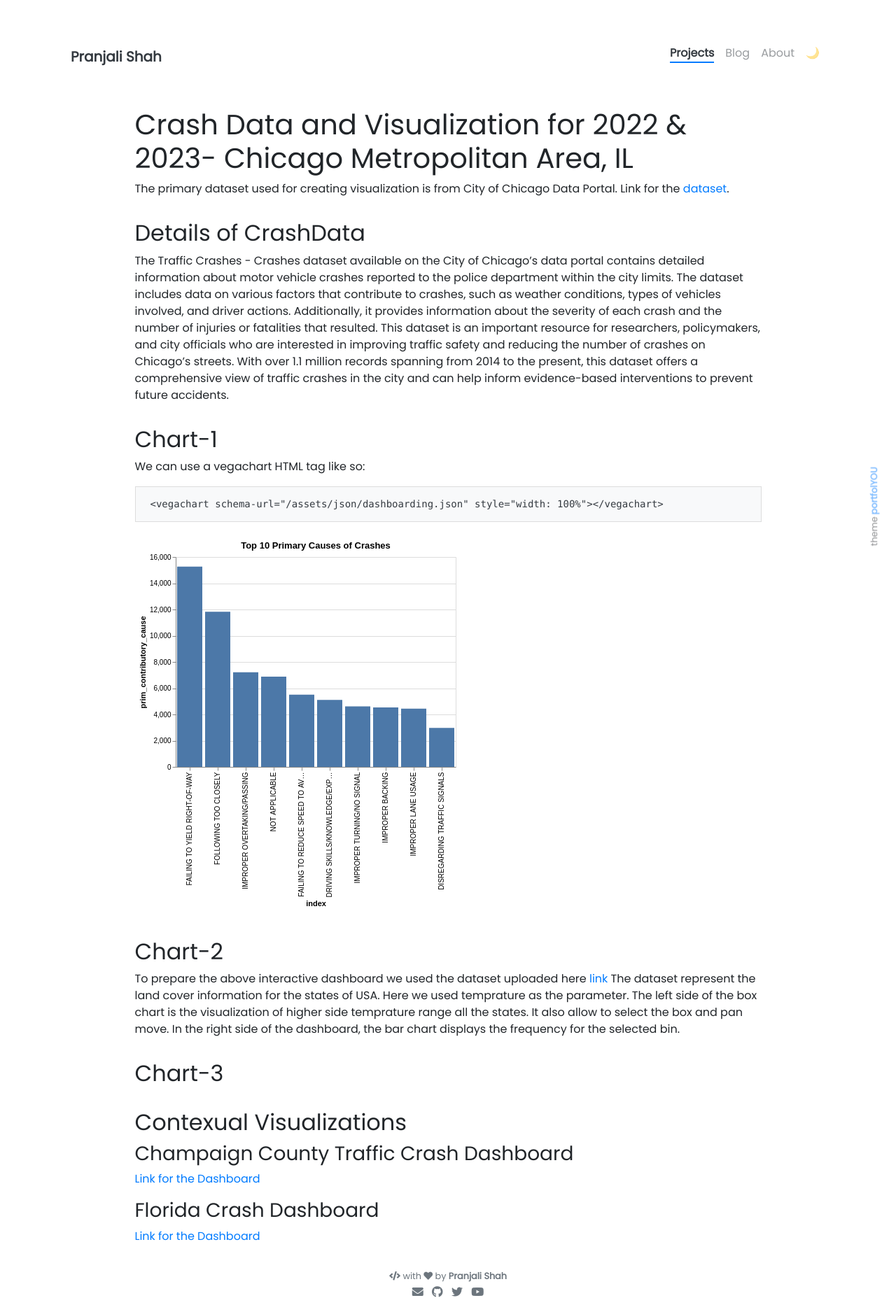
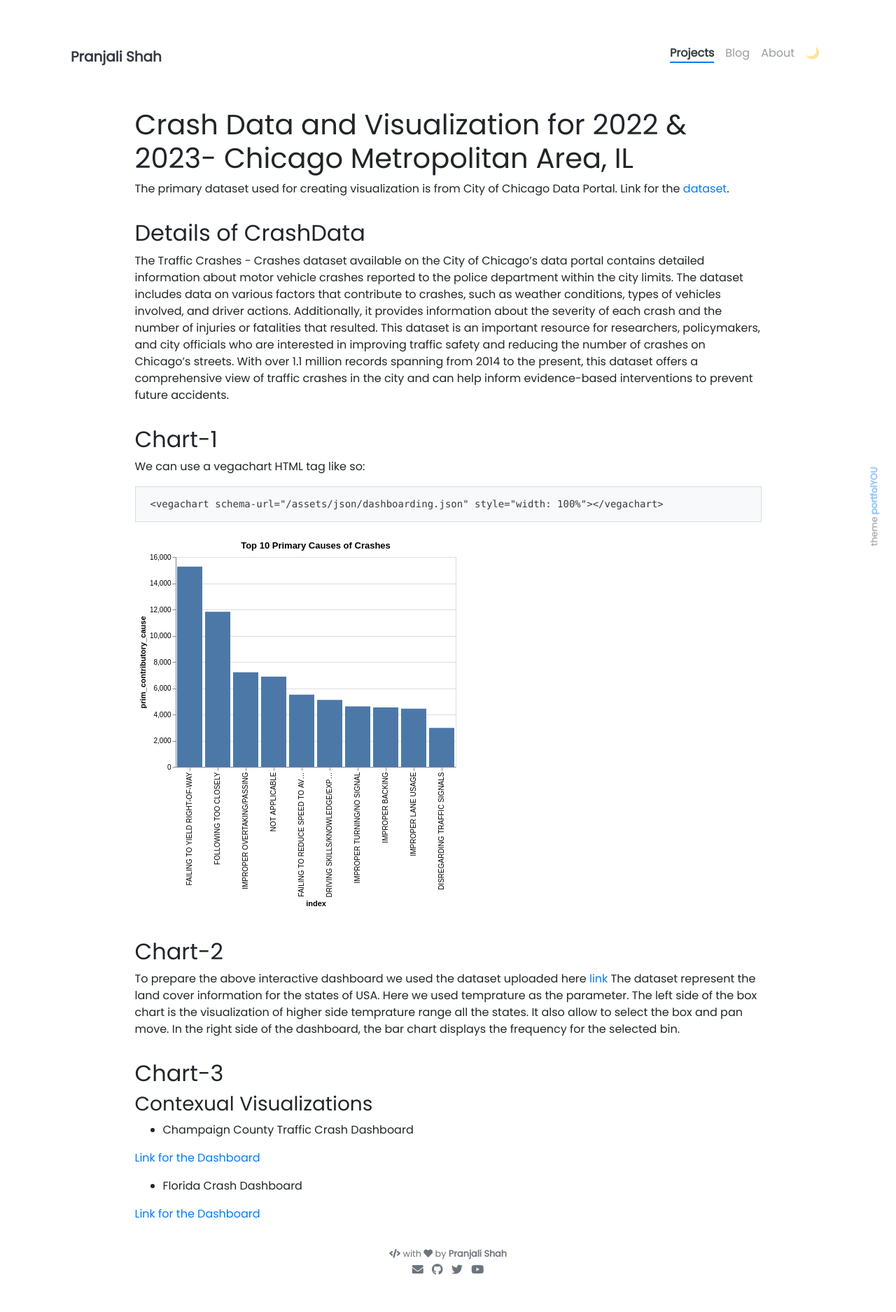
Before and after one commit to pmshah5/pmshah5.github.io, a Jekyll site: the page built from _projects/1_Vega_lite_project.md, in a window 1280 px wide. Shown: the whole page at 70% size. Built offline with Jekyll 4.4.1, drawn with Linux system fonts in a browser that asks for light colours; nearby versions of some CDN libraries; after the commit the page ends 1843 px from its top, so only the background shows below that.

```diff
--- a/_projects/1_Vega_lite_project.md
+++ b/_projects/1_Vega_lite_project.md
@@ -37,12 +37,12 @@ To prepare the above interactive dashboard we used the dataset uploaded here [li
 
 ## Chart-3
 
-## Contexual Visualizations
+### Contexual Visualizations
 
-### Champaign County Traffic Crash Dashboard
+- Champaign County Traffic Crash Dashboard
 
 [Link for the Dashboard](https://crashdashboard.ccrpc.org/)
 
-### Florida Crash Dashboard
+- Florida Crash Dashboard
 
 [Link for the Dashboard](https://www.flhsmv.gov/traffic-crash-reports/crash-dashboard/)
```
